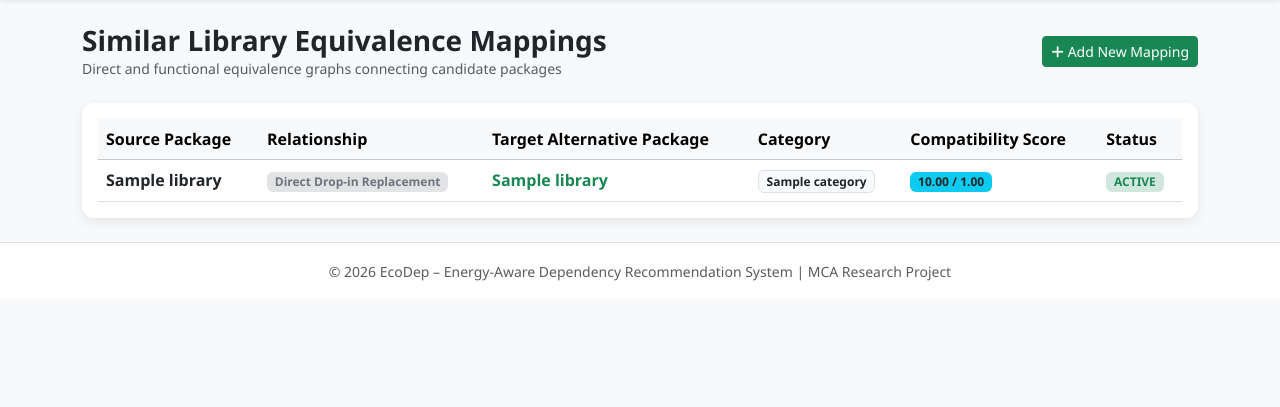
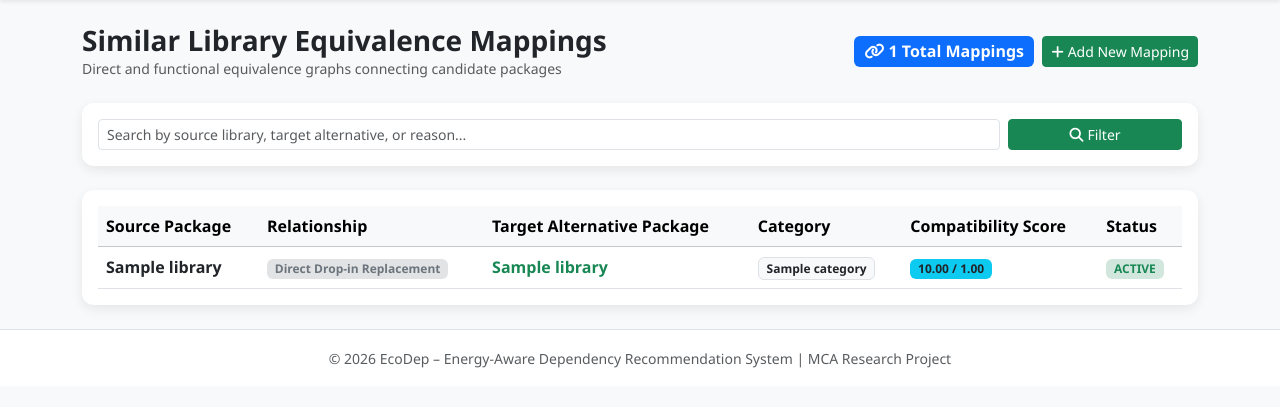
Before and after one commit to Vikash97600/EcoDeep, a Django app: page /libraries/mappings/ in a window 1280 px wide. Shown: the part 57-464 px from the top of the page. Run offline with Django 4.2, Linux system fonts and the light colour scheme; tables that the repository leaves empty hold one stand-in row (values such as "Sample post").

```diff
--- a/apps/libraries/views.py
+++ b/apps/libraries/views.py
@@ -141,10 +141,24 @@ class MappingListView(ListView):
     model = SimilarLibraryMapping
     template_name = 'libraries/mapping_list.html'
     context_object_name = 'mappings'
-    paginate_by = 10
+    paginate_by = 25
 
     def get_queryset(self):
-        return SimilarLibraryMapping.objects.select_related('source_library', 'target_library').all()
+        queryset = SimilarLibraryMapping.objects.select_related('source_library', 'target_library').all()
+        q = self.request.GET.get('q', '').strip()
+        if q:
+            queryset = queryset.filter(
+                Q(source_library__library_name__icontains=q) |
+                Q(target_library__library_name__icontains=q) |
+                Q(reason__icontains=q)
+            )
+        return queryset.order_by('-created_at')
+
+    def get_context_data(self, **kwargs):
+        context = super().get_context_data(**kwargs)
+        context['total_mappings_count'] = SimilarLibraryMapping.objects.count()
+        context['search_q'] = self.request.GET.get('q', '')
+        return context
 
 
 @method_decorator(researcher_required, name='dispatch')
--- a/templates/libraries/mapping_list.html
+++ b/templates/libraries/mapping_list.html
@@ -8,7 +8,21 @@
         <h3 class="fw-bold mb-0">Similar Library Equivalence Mappings</h3>
         <p class="text-muted small mb-0">Direct and functional equivalence graphs connecting candidate packages</p>
     </div>
-    <a href="{% url 'libraries:mapping_create' %}" class="btn btn-success btn-sm"><i class="fa-solid fa-plus me-1"></i>Add New Mapping</a>
+    <div class="d-flex gap-2">
+        <span class="badge bg-primary fs-6 d-flex align-items-center"><i class="fa-solid fa-link me-1"></i>{{ total_mappings_count }} Total Mappings</span>
+        <a href="{% url 'libraries:mapping_create' %}" class="btn btn-success btn-sm"><i class="fa-solid fa-plus me-1"></i>Add New Mapping</a>
+    </div>
+</div>
+
+<div class="card card-custom p-3 mb-4">
+    <form method="get" class="row g-2">
+        <div class="col-md-10">
+            <input type="text" name="q" class="form-control form-control-sm" placeholder="Search by source library, target alternative, or reason..." value="{{ search_q }}">
+        </div>
+        <div class="col-md-2">
+            <button type="submit" class="btn btn-success btn-sm w-100"><i class="fa-solid fa-magnifying-glass me-1"></i>Filter</button>
+        </div>
+    </form>
 </div>
 
 <div class="card card-custom p-3">
@@ -36,11 +50,31 @@
                     </tr>
                 {% empty %}
                     <tr>
-                        <td colspan="6" class="text-center py-4 text-muted">No equivalence mappings created yet.</td>
+                        <td colspan="6" class="text-center py-4 text-muted">No equivalence mappings found. Click 'Add New Mapping' above.</td>
                     </tr>
                 {% endfor %}
             </tbody>
         </table>
     </div>
 </div>
+
+{% if is_paginated %}
+    <nav class="mt-4">
+        <ul class="pagination justify-content-center">
+            {% if page_obj.has_previous %}
+                <li class="page-item"><a class="page-link" href="?page={{ page_obj.previous_page_number }}{% if search_q %}&q={{ search_q }}{% endif %}">Previous</a></li>
+            {% endif %}
+            {% for num in paginator.page_range %}
+                {% if page_obj.number == num %}
+                    <li class="page-item active"><span class="page-link">{{ num }}</span></li>
+                {% else %}
+                    <li class="page-item"><a class="page-link" href="?page={{ num }}{% if search_q %}&q={{ search_q }}{% endif %}">{{ num }}</a></li>
+                {% endif %}
+            {% endfor %}
+            {% if page_obj.has_next %}
+                <li class="page-item"><a class="page-link" href="?page={{ page_obj.next_page_number }}{% if search_q %}&q={{ search_q }}{% endif %}">Next</a></li>
+            {% endif %}
+        </ul>
+    </nav>
+{% endif %}
 {% endblock %}
```
Also changed, not shown: templates/libraries/category_list.html (+20 -0 lines), templates/libraries/language_list.html (+20 -0 lines).
